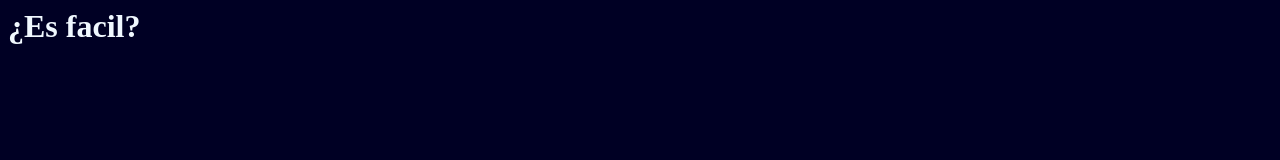
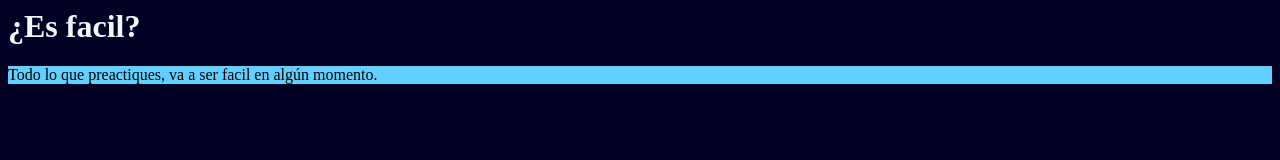
Before and after one commit to elizabeth-new/Intento_1, a plain HTML site: page index.html in a window 1280 px wide. Drawn offline with Linux system fonts and the light colour scheme.

Commit message:
realizo cambio de prueba para verificacion en GitHub

```diff
--- a/index.html
+++ b/index.html
@@ -8,6 +8,10 @@
 <body>
     <header>
         <h1>¿Es facil?</h1>
+        <div>
+            <p>Todo lo que preactiques, va a ser facil en algún momento. </p>
+        </div>
+
     </header>
 </body>
 </html>
--- a/style.css
+++ b/style.css
@@ -4,3 +4,6 @@ body{
 h1{
     color: aliceblue;
 }
+div{
+    background-color: rgb(97, 207, 255);
+}
```
